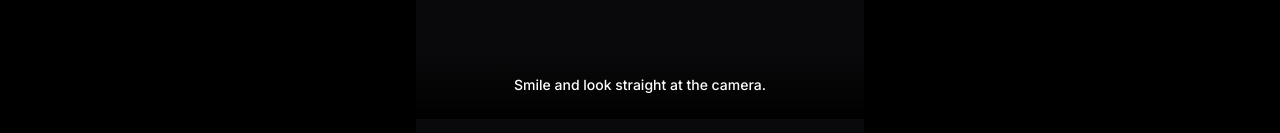
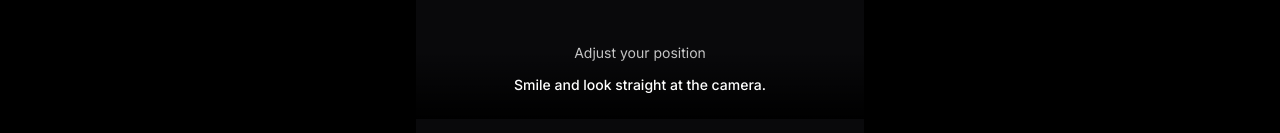
Before and after one commit to KTBarnette/dentalscan-kyle, a Next.js app: page / in a window 1280 px wide. Shown: the part 495-628 px from the top of the page. Built offline with nearby package versions, Linux system fonts and the light colour scheme; no server answers.

Commit message:
Add dynamic guidance text to overlay based on guardrail state

```diff
--- a/src/components/ScanningFlow.tsx
+++ b/src/components/ScanningFlow.tsx
@@ -25,6 +25,12 @@ export default function ScanningFlow() {
         ? "border-yellow-400"
         : "border-red-500";
   const guardrailScaleClass = guardrailState === "good" ? "scale-100" : "scale-95";
+  const guardrailInstructionText =
+    guardrailState === "good"
+      ? "Hold steady"
+      : guardrailState === "warning"
+        ? "Adjust your position"
+        : "Move closer and center your face";
 
   const VIEWS = [
     { label: "Front View", instruction: "Smile and look straight at the camera." },
@@ -92,6 +98,10 @@ export default function ScanningFlow() {
               />
             </div>
 
+            <div className="absolute bottom-24 left-0 right-0 text-center pointer-events-none">
+              <p className="text-white text-sm opacity-80">{guardrailInstructionText}</p>
+            </div>
+
             {/* Instruction Overlay */}
             <div className="absolute bottom-10 left-0 right-0 p-6 bg-gradient-to-t from-black to-transparent text-center">
               <p className="text-sm font-medium">{VIEWS[currentStep].instruction}</p>
```
